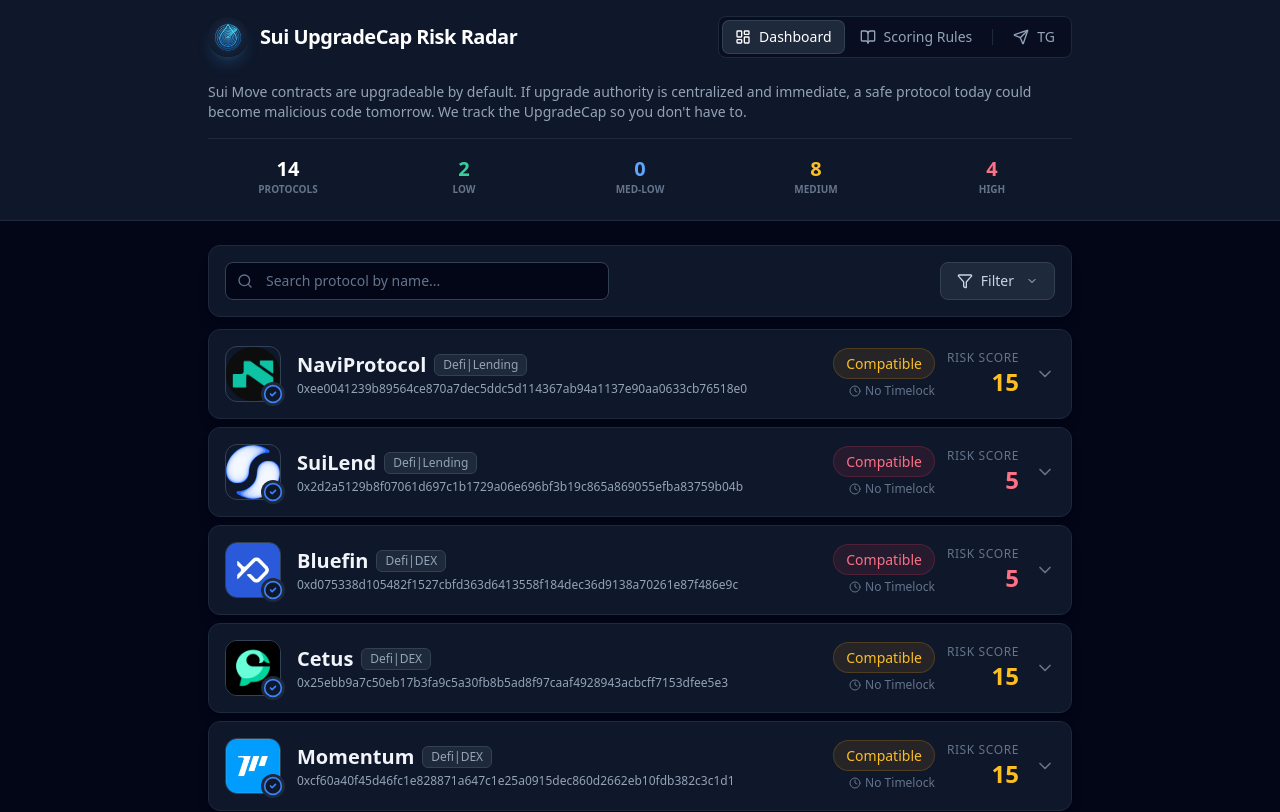
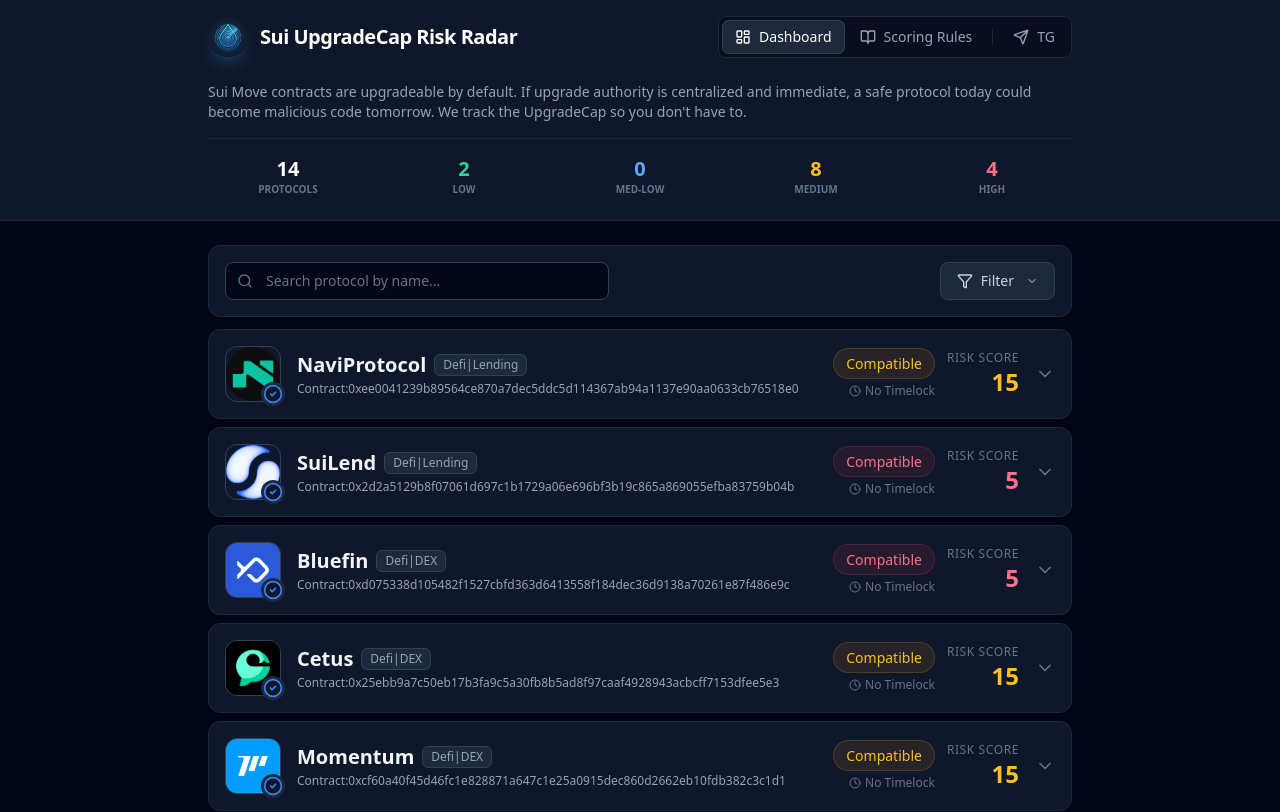
Before and after one commit to otctoken/Sui-UpgradeCap-Risk-Radar, a React (Vite) app: page / in a window 1280 px wide. Shown: the top 812 px of the page. Built offline with nearby package versions, Linux system fonts and the light colour scheme.

Commit message:
26.1.20.1752

```diff
--- a/components/DAppCard.tsx
+++ b/components/DAppCard.tsx
@@ -152,7 +152,7 @@
                             <h3 className="font-bold text-xl text-slate-100">{dapp.name}</h3>
                             <span className="text-xs text-slate-400 bg-slate-800 px-2 py-0.5 rounded-md border border-slate-700">{dapp.category}</span>
                         </div>
-                        <p className="text-slate-400 text-xs mt-0.5 line-clamp-1">{dapp.contract}</p>
+                        <p className="text-slate-400 text-xs mt-0.5 break-all text-balance">Contract:{dapp.contract}</p>
                     </div>
                 </div>
 
```
